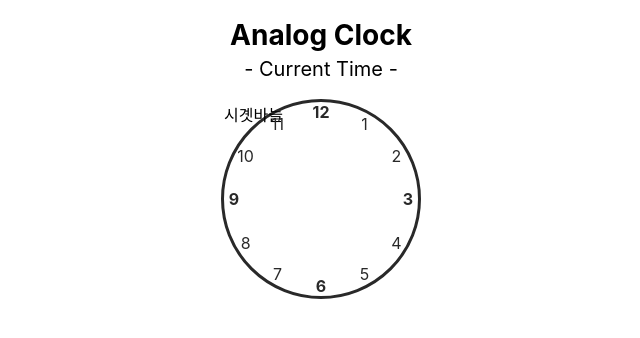
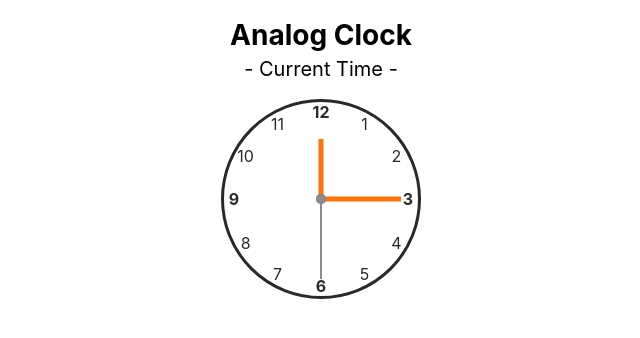
Before and after one commit to minami-cs/react-analog-clock, a React (Create React App) app: page / in a window 1280 px wide. Shown: the top 338 px of the page, without its empty margins (319-959 px from the left). Built offline with nearby package versions, Linux system fonts and the light colour scheme.

Commit message:
feat: 시곗바늘 3가지 추가 - 시, 분, 초를 type으로 나누어서 각각 스타일 적용 - 3개의 시곗바늘 스타일 적용 여부 확인을 위해서 각도 임시 적용

```diff
--- a/src/components/Clock/ClockHand.tsx
+++ b/src/components/Clock/ClockHand.tsx
@@ -1,5 +1,47 @@
 import React from 'react';
 
-export default function ClockHand() {
-  return <p>시곗바늘</p>;
+import { CLOCK_HAND_STYLE } from 'constants/clock';
+import { styled } from 'styled-components';
+
+type ClockHandType = 'hour' | 'minute' | 'second';
+
+const ROTATE_DEGREE = { hour: 0, minute: 90, second: 180 };
+
+export default function ClockHand({ type }: { type: ClockHandType }) {
+  return (
+    <>
+      <Hand type={type} />
+      <CenterCircle />
+    </>
+  );
 }
+
+const CenterCircle = styled.div`
+  position: absolute;
+  top: 50%;
+  left: 50%;
+
+  width: 10px;
+  height: 10px;
+
+  border-radius: 50%;
+
+  background: #8c8c8b;
+
+  transform: translate(-50%, -50%);
+`;
+
+const Hand = styled.div<{ type: ClockHandType }>`
+  position: absolute;
+  bottom: 50%;
+  left: 50%;
+
+  width: ${({ type }) => `${CLOCK_HAND_STYLE[type].width}px`};
+  height: ${({ type }) => `${CLOCK_HAND_STYLE[type].height}px`};
+
+  background: ${({ type }) => `${CLOCK_HAND_STYLE[type].color}`};
+
+  transform-origin: center bottom;
+  transform: ${({ type }) =>
+    `translate(-50%) rotate(${ROTATE_DEGREE[type]}deg)}`};
+`;
--- a/src/components/Clock/index.tsx
+++ b/src/components/Clock/index.tsx
@@ -8,7 +8,9 @@ export default function Clock() {
   return (
     <ClockWrap>
       <ClockFace>
-        <ClockHand />
+        <ClockHand type="hour" />
+        <ClockHand type="minute" />
+        <ClockHand type="second" />
       </ClockFace>
     </ClockWrap>
   );
--- a/src/constants/clock.ts
+++ b/src/constants/clock.ts
@@ -1,2 +1,10 @@
+// 시계판
 export const CLOCK_RADIUS = 100;
 export const CLOCK_NUMBERS = [1, 2, 3, 4, 5, 6, 7, 8, 9, 10, 11, 12];
+
+// 시곗바늘
+export const CLOCK_HAND_STYLE = {
+  hour: { width: 5, height: 60, color: '#ff7306' },
+  minute: { width: 5, height: 80, color: '#ff7306' },
+  second: { width: 2, height: 80, color: '#8c8c8b' },
+};
```
